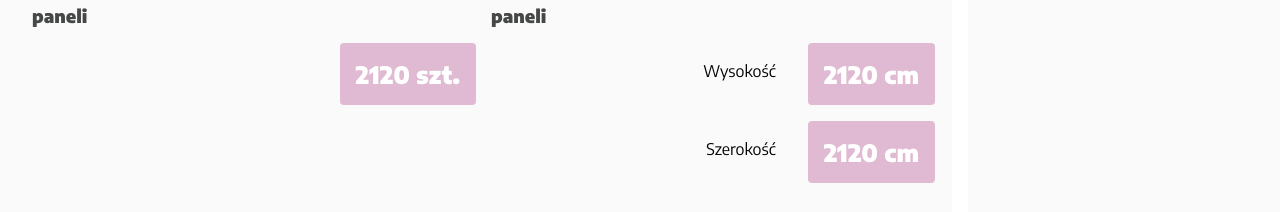
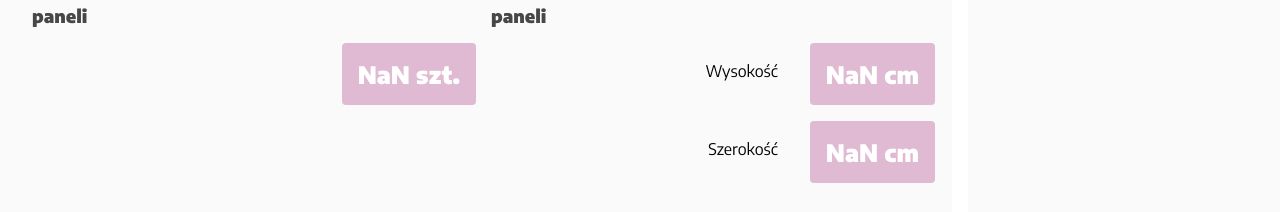
Before and after one commit to bartlomiejw/product-configurator, a Vue app: page /fllow-calc in a window 1280 px wide. Shown: the part 730-942 px from the top of the page. Built offline with nearby package versions, Linux system fonts and the light colour scheme.

Commit message:
add results calculation

```diff
--- a/src/views/FllowCalc.vue
+++ b/src/views/FllowCalc.vue
@@ -23,24 +23,24 @@
               <div class="input-group w-auto">
                 <div class="input-group-radio">
                   <input
-                    id="calculatorPlaszczyznaPoziom"
+                    id="fieldHorizontal"
                     checked
-                    v-on:click="isRotate = false"
+                    name="field"
+                    v-on:click="isHorizontal = false"
                     type="radio"
-                    name="calculatorPlaszczyzna"
                     aria-label="Poziomy sposób układania paneli"
                   />
-                  <label for="calculatorPlaszczyznaPoziom">Poziom</label>
+                  <label for="fieldHorizontal">Poziom</label>
                 </div>
                 <div class="input-group-radio">
                   <input
-                    id="calculatorPlaszczyznaPion"
-                    v-on:click="isRotate = true"
+                    id="fieldVertical"
+                    name="field"
+                    v-on:click="isHorizontal = true"
                     type="radio"
-                    name="calculatorPlaszczyzna"
                     aria-label="Pionowy sposób układania paneli"
                   />
-                  <label for="calculatorPlaszczyznaPion">Pion</label>
+                  <label for="fieldVertical">Pion</label>
                 </div>
               </div>
             </div>
@@ -52,14 +52,17 @@
                 </div>
                 <select
                   class="custom-select"
-                  id="calculatorPanelProducent"
+                  id="panelProducent"
                   v-model="formResults.panelProducent"
                   aria-label="Wybierz producenta"
                 >
                   <option disabled selected value="">Wybierz...</option>
-                  <option v-for="panel in panels" :key="panel.id" :value="panel.producent">
-                    {{ panel.producent }}
-                  </option>
+                  <option
+                    v-for="producent in uniqueProducent"
+                    :key="producent"
+                    :value="producent"
+                    v-text="producent"
+                  ></option>
                 </select>
               </div>
             </div>
@@ -71,7 +74,7 @@
                 </div>
                 <select
                   class="custom-select"
-                  id="calculatorPanelName"
+                  id="panelName"
                   v-model="formResults.panelName"
                   aria-label="Wybierz nazwę panela"
                 >
@@ -80,9 +83,8 @@
                     v-for="filterName in filterNames"
                     :key="filterName.id"
                     :value="filterName.name"
-                  >
-                    {{ filterName.name }}
-                  </option>
+                    v-text="filterName.name"
+                  ></option>
                 </select>
               </div>
             </div>
@@ -94,7 +96,7 @@
                 </div>
                 <select
                   class="custom-select"
-                  id="calculatorPanelNumber"
+                  id="panelNumber"
                   v-model="formResults.panelNumber"
                   aria-label="Wybierz numer panela"
                 >
@@ -103,9 +105,8 @@
                     v-for="filterNumber in filterNumbers"
                     :key="filterNumber.id"
                     :value="filterNumber.number"
-                  >
-                    {{ filterNumber.number }}
-                  </option>
+                    v-text="filterNumber.number"
+                  ></option>
                 </select>
               </div>
             </div>
@@ -122,7 +123,7 @@
                     <input
                       type="text"
                       class="form-control"
-                      name="calculatorPanelHeight"
+                      v-model="formResults.fieldHeight"
                       aria-label="Wysokość projektowanego pola"
                     />
                     <div class="input-group-append">
@@ -138,7 +139,7 @@
                     <input
                       type="text"
                       class="form-control"
-                      name="calculatorPanelWidth"
+                      v-model="formResults.fieldWidth"
                       aria-label="Szerokość projektowanego pola"
                     />
                     <div class="input-group-append">
@@ -154,7 +155,7 @@
               </p>
               <div class="row justify-content-end">
                 <div class="calculator__result-field">
-                  <p>2120 szt.</p>
+                  <p>{{ quantity }} szt.</p>
                 </div>
               </div>
             </div>
@@ -165,18 +166,18 @@
               </p>
               <div class="row justify-content-end mb-3">
                 <div class="calculator__result-field-before">
-                  <span>Wysokość </span>
+                  <span>Wysokość</span>
                 </div>
                 <div class="calculator__result-field">
-                  <p>2120 cm</p>
+                  <p>{{ heightResult }} cm</p>
                 </div>
               </div>
               <div class="row justify-content-end">
                 <div class="calculator__result-field-before">
-                  <span>Szerokość </span>
+                  <span>Szerokość</span>
                 </div>
                 <div class="calculator__result-field">
-                  <p>2120 cm</p>
+                  <p>{{ widthResult }} cm</p>
                 </div>
               </div>
             </div>
@@ -187,7 +188,7 @@
           <img
             alt="Sweter Sava"
             class="img-fluid my-5"
-            v-bind:class="{ calculator__landscape: isRotate }"
+            v-bind:class="{ calculator__landscape: isHorizontal }"
             src="../assets/img/panel.png"
           />
           <p class="mb-3">Model: {{ fullName }}</p>
@@ -216,7 +217,7 @@ export default {
   },
   data() {
     return {
-      isRotate: false,
+      isHorizontal: false,
       panels: [
         {
           id: '1',
@@ -255,14 +256,32 @@ export default {
           size: '30x60',
         },
       ],
+      dimensions: [
+        {
+          id: '1',
+          width: 30,
+          height: 60,
+        },
+      ],
       formResults: {
         panelProducent: '',
         panelName: '',
         panelNumber: '',
+        fieldWidth: '',
+        fieldHeight: '',
       },
     };
   },
   computed: {
+    uniqueProducent() {
+      const filteredArray = [];
+      for (let i = 0; i < this.panels.length; i += 1) {
+        if (filteredArray.indexOf(this.panels[i].producent) === -1) {
+          filteredArray.push(this.panels[i].producent);
+        }
+      }
+      return filteredArray;
+    },
     fullName() {
       return Object.values(this.formResults).join(' ');
     },
@@ -271,6 +290,39 @@ export default {
     },
     filterNumbers() {
       return this.filterNames.filter((obj) => obj.name === this.formResults.panelName);
+    },
+    quantityWidth() {
+      if (this.isHorizontal) {
+        const quantityWidth = parseInt(this.formResults.fieldWidth, 10) / 30;
+        const roundWidth = Math.ceil(quantityWidth);
+
+        return roundWidth;
+      }
+      const quantityWidth = parseInt(this.formResults.fieldWidth, 10) / 60;
+      const roundWidth = Math.ceil(quantityWidth);
+
+      return roundWidth;
+    },
+    quantityHeight() {
+      if (this.isHorizontal) {
+        const quantityHeight = parseInt(this.formResults.fieldHeight, 10) / 60;
+        const roundHeight = Math.ceil(quantityHeight);
+
+        return roundHeight;
+      }
+      const quantityHeight = parseInt(this.formResults.fieldHeight, 10) / 30;
+      const roundHeight = Math.ceil(quantityHeight);
+
+      return roundHeight;
+    },
+    quantity() {
+      return this.quantityWidth * this.quantityHeight;
+    },
+    widthResult() {
+      return parseInt(this.formResults.fieldWidth, 10) / this.quantityWidth;
+    },
+    heightResult() {
+      return parseInt(this.formResults.fieldHeight, 10) / this.quantityHeight;
     },
   },
 };
```
